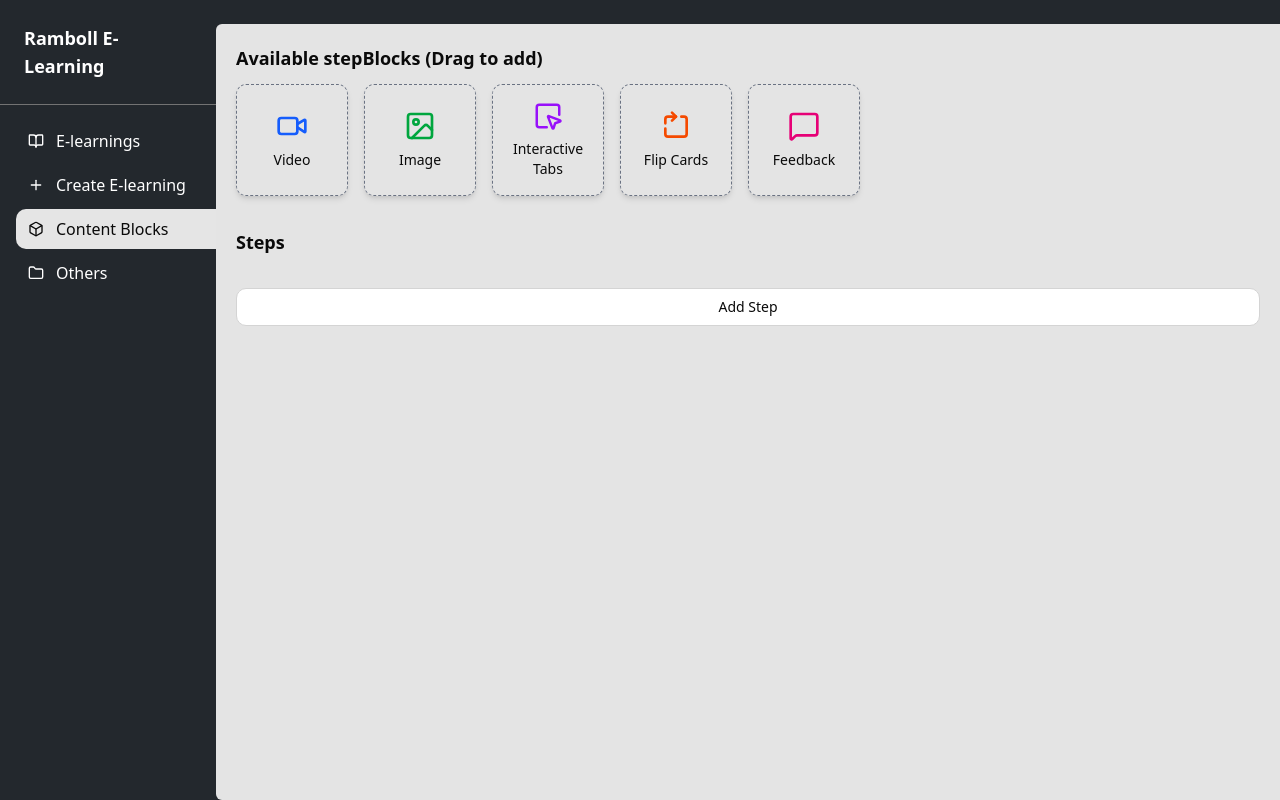
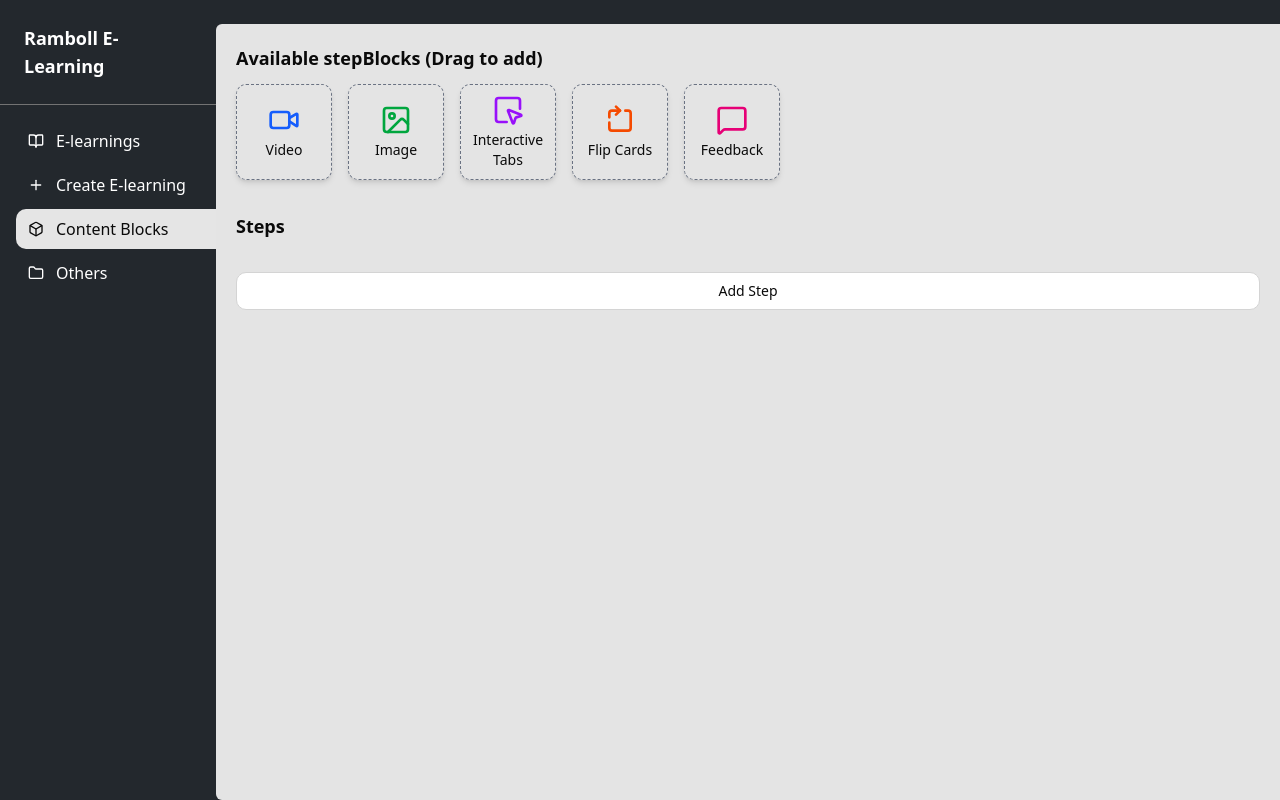
Before and after one commit to adrian52x/ramboll-elearning-builder, a Next.js app in the folder client/: page /content-blocks in a window 1280 px wide. Built offline with nearby package versions, Linux system fonts and the light colour scheme.

Commit message:
refactor: update BlockCard dimensions and improve StructureTab layout for better usability

```diff
--- a/client/components/cards/block-card.tsx
+++ b/client/components/cards/block-card.tsx
@@ -54,9 +54,9 @@ export function BlockCard({ type, onClick, className = "" }: BlockCardProps) {
         <div
             onClick={onClick}
             className={`
-                w-28 h-28
+                w-24 h-24
                 flex flex-col items-center justify-center
-                p-4 rounded-lg border-1
+                rounded-lg border-1
                 border-gray-500 border-dashed
                 cursor-pointer
                 transition-all duration-200
@@ -66,7 +66,7 @@ export function BlockCard({ type, onClick, className = "" }: BlockCardProps) {
                 ${className}
             `}
         >
-            <Icon className={`h-8 w-8 ${config.iconColor} mb-2`} />
+            <Icon className={`h-8 w-8 ${config.iconColor} mb-1`} />
             <span className={`text-sm font-medium text-center`}>{config.label}</span>
         </div>
     );
--- a/client/templates/create-elearning-page.tsx
+++ b/client/templates/create-elearning-page.tsx
@@ -18,7 +18,8 @@ export function CreateELearningPage() {
         universeIds: [],
     });
 
-    // Update form data from any tab
+    /* Update form data from any tab
+    Only updates the specific field, preserving other form data */
     const updateFormData = (updates: Partial<CreateELearningDto>) => {
         setFormData((prev) => ({ ...prev, ...updates }));
     };
@@ -82,7 +83,7 @@ export function CreateELearningPage() {
                 </Tabs>
 
                 {/* JSON Output */}
-                <Card className="mt-6">
+                <Card>
                     <CardHeader>
                         <CardTitle>JSON Output Preview</CardTitle>
                     </CardHeader>
--- a/client/templates/create-elearning-tabs/StructureTab.tsx
+++ b/client/templates/create-elearning-tabs/StructureTab.tsx
@@ -133,28 +133,24 @@ export const StructureTab = ({ data, onUpdate }: StructureTabProps) => {
 
     return (
         <Card>
-            <CardHeader>
-                <CardTitle>E-Learning Structure</CardTitle>
-                <CardDescription>Define steps and blocks for your e-learning course. At least one step is required.</CardDescription>
+            <CardHeader className="justify-center items-center sticky top-[-20px] z-5">
+                <div className="flex gap-4 flex-wrap border-b-2 border-background rounded-lg shadow-xl p-3 bg-white w-full">
+                    {Object.values(BlockType).map((type) => (
+                        <div key={type} draggable onDragStart={() => handleDragStart(type)}>
+                            <BlockCard type={type} />
+                        </div>
+                    ))}
+                </div>
             </CardHeader>
+            <div className="flex justify-center w-full">
+                <span className="text-muted-foreground">Available Blocks (Drag to add)</span>
+            </div>
             <CardContent className="space-y-6">
-                {/* Block Palette */}
-                <div>
-                    <h3 className="text-lg font-semibold mb-3">Available Blocks (Drag to add)</h3>
-                    <div className="flex gap-4 flex-wrap">
-                        {Object.values(BlockType).map((type) => (
-                            <div key={type} draggable onDragStart={() => handleDragStart(type)}>
-                                <BlockCard type={type} />
-                            </div>
-                        ))}
-                    </div>
-                </div>
-
                 {/* Steps */}
                 <div className="space-y-6">
                     <div className="flex items-center justify-between">
                         <h3 className="text-lg font-semibold">Steps</h3>
-                        <Button type="button" variant="outline" onClick={addStep}>
+                        <Button className="z-10" type="button" variant="outline" onClick={addStep}>
                             Add Step
                         </Button>
                     </div>
@@ -178,7 +174,7 @@ export const StructureTab = ({ data, onUpdate }: StructureTabProps) => {
                                             value={step.title}
                                             onChange={(e) => updateStep(stepIndex, { title: e.target.value })}
                                         />
-                                        <Button type="button" variant="destructive" size="sm" onClick={() => removeStep(stepIndex)}>
+                                        <Button className="z-10" type="button" variant="destructive" size="sm" onClick={() => removeStep(stepIndex)}>
                                             <Trash2 className="h-4 w-4" />
                                         </Button>
                                     </div>
```
